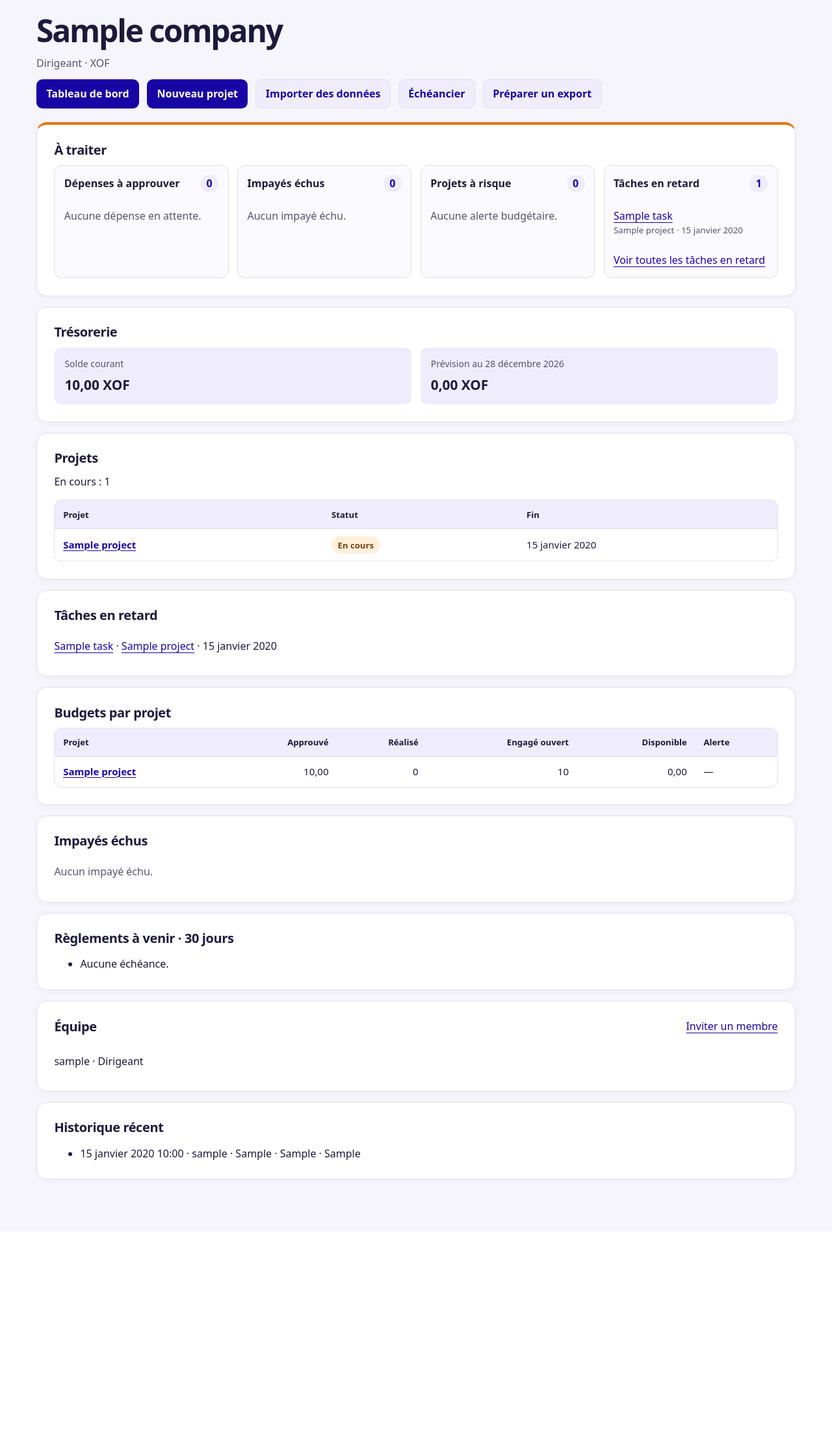
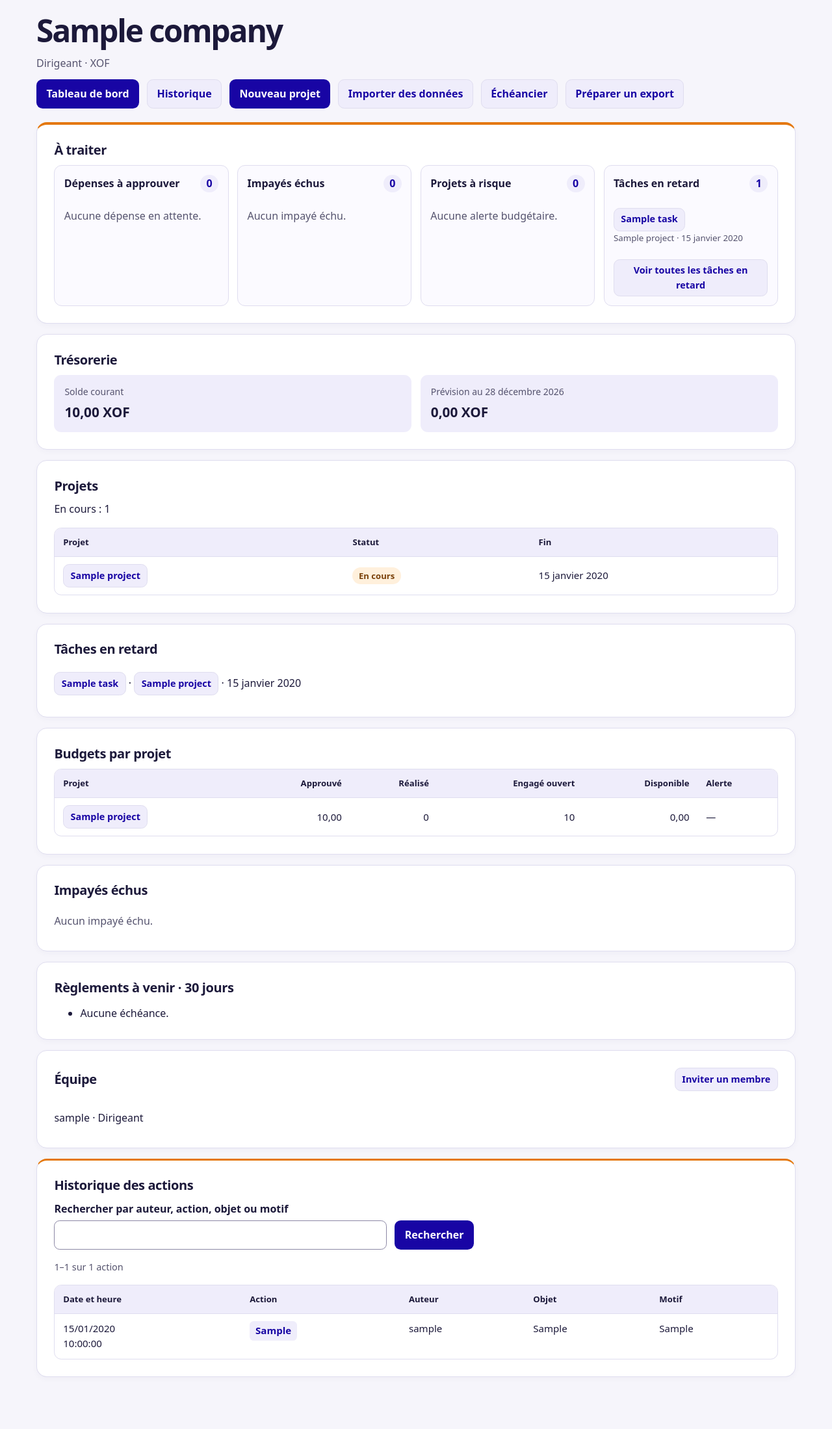
Before and after one commit to 30diaby-arch/amblueo-services, a Django app: page /e/1/ in a window 1280 px wide. Shown: the part 164-2363 px from the top of the page at 65% size. Before the commit the page ends 1984 px from the top, so only its background shows below. Run offline with Django 5.2, Linux system fonts and the light colour scheme; a user stored in the database is signed in; tables that the repository leaves empty hold one stand-in row (values such as "Sample post").

Commit message:
Améliorer les liens et l’historique des actions

```diff
--- a/Backend/pilot/views/companies.py
+++ b/Backend/pilot/views/companies.py
@@ -5,7 +5,9 @@ from datetime import timedelta
 from django.contrib.auth import get_user_model, login
 from django.contrib.auth.decorators import login_required
 from django.core.exceptions import PermissionDenied, ValidationError
+from django.core.paginator import Paginator
 from django.db import transaction
+from django.db.models import Q
 from django.forms import Form
 from django.shortcuts import get_object_or_404, redirect, render
 from django.urls import reverse
@@ -85,9 +87,21 @@ def company(AMBLUEO_UI_REQUETE, AMBLUEO_UI_ENTREPRISE_ID):
             kind=Operation.Kind.EXPENSE, state=Operation.State.SUBMITTED,
         ).select_related("project").order_by("due", "pk")
         AMBLUEO_UI_CTX["cash"] = finance.cash_summary(AMBLUEO_UI_MEMBRE.company)
-        AMBLUEO_UI_CTX["audit_log"] = Audit.objects.filter(
+        AMBLUEO_UI_HISTORIQUE = Audit.objects.filter(
             company_id=AMBLUEO_UI_ENTREPRISE_ID,
-        ).select_related("actor")[:20]
+        ).select_related("actor")
+        AMBLUEO_UI_RECHERCHE = AMBLUEO_UI_REQUETE.GET.get("audit_q", "").strip()
+        if AMBLUEO_UI_RECHERCHE:
+            AMBLUEO_UI_HISTORIQUE = AMBLUEO_UI_HISTORIQUE.filter(
+                Q(actor__username__icontains=AMBLUEO_UI_RECHERCHE)
+                | Q(action__icontains=AMBLUEO_UI_RECHERCHE)
+                | Q(target__icontains=AMBLUEO_UI_RECHERCHE)
+                | Q(reason__icontains=AMBLUEO_UI_RECHERCHE)
+            )
+        AMBLUEO_UI_CTX["audit_query"] = AMBLUEO_UI_RECHERCHE
+        AMBLUEO_UI_CTX["audit_log"] = Paginator(AMBLUEO_UI_HISTORIQUE, 20).get_page(
+            AMBLUEO_UI_REQUETE.GET.get("audit_page"),
+        )
     if AMBLUEO_UI_MEMBRE.role == Role.OWNER:
         AMBLUEO_UI_CTX["team"] = Membership.objects.filter(company_id=AMBLUEO_UI_ENTREPRISE_ID).select_related("user")
         AMBLUEO_UI_PREMIER = next(iter(AMBLUEO_UI_PROJETS), None)
--- a/Frontend/static/pilot/app.css
+++ b/Frontend/static/pilot/app.css
@@ -387,3 +387,59 @@ input[type=checkbox], input[type=radio] { accent-color: var(--AMBLUEO_UI_PRIMAIR
 .dashboard-alert-counts li { background: var(--AMBLUEO_UI_TEINTE); padding: .35rem .6rem; border-radius: .4rem; font-size: .875rem; }
 .dashboard-alert-counts strong { color: var(--AMBLUEO_UI_DANGER); }
 .dashboard-deadlines .dashboard-alerts li { flex-wrap: wrap; }
+
+.button.compact {
+    min-height: 2.25rem;
+    padding: .3rem .65rem;
+    font-size: .9rem;
+    overflow-wrap: anywhere;
+}
+
+.button.compact:hover {
+    background: var(--AMBLUEO_UI_PRIMAIRE);
+    border-color: var(--AMBLUEO_UI_PRIMAIRE);
+    color: var(--AMBLUEO_UI_SURFACE);
+}
+
+.audit-panel {
+    border-top: 3px solid var(--AMBLUEO_UI_ACCENT);
+}
+
+.audit-search {
+    display: flex;
+    flex-wrap: wrap;
+    align-items: end;
+    gap: .75rem;
+    margin-bottom: 1rem;
+}
+
+.audit-search > div:first-child {
+    flex: 1 1 18rem;
+    max-width: 32rem;
+}
+
+.audit-search input { margin: 0; }
+
+.audit-count {
+    color: var(--AMBLUEO_UI_SECONDAIRE);
+    font-size: .9rem;
+}
+
+.audit-table td {
+    vertical-align: top;
+    overflow-wrap: anywhere;
+}
+
+.audit-table time { white-space: nowrap; }
+
+.audit-action {
+    display: inline-block;
+    padding: .2rem .55rem;
+    border-radius: .4rem;
+    background: var(--AMBLUEO_UI_TEINTE);
+    color: var(--AMBLUEO_UI_PRIMAIRE);
+    font-weight: 700;
+}
+
+.audit-reason { white-space: pre-wrap; }
+.audit-pages { margin-top: 1rem; }
--- a/Frontend/templates/pilot/company.html
+++ b/Frontend/templates/pilot/company.html
@@ -1,7 +1,7 @@
 {% extends "pilot/base.html" %}{% block title %}{{ member.company }} · Amblueo Services{% endblock %}{% block content %}
 <nav class="crumb" aria-label="Fil d’Ariane"><a href="{% url 'home' %}">Mes entreprises</a></nav>
 <div class="heading"><div><h1>{{ member.company }}</h1><p>{{ member.get_role_display }} · {{ member.company.currency }}</p></div>
-<div class="actions">{% if can_finance %}<a class="button" href="{% url 'dashboard' member.company_id %}">Tableau de bord</a>{% endif %}{% if can_manage %}<a class="button" href="{% url 'project_new' member.company_id %}">Nouveau projet</a>{% endif %}
+<div class="actions">{% if can_finance %}<a class="button" href="{% url 'dashboard' member.company_id %}">Tableau de bord</a><a class="button secondary" href="#historique">Historique</a>{% endif %}{% if can_manage %}<a class="button" href="{% url 'project_new' member.company_id %}">Nouveau projet</a>{% endif %}
 {% if member.role == "owner" %}<a class="button secondary" href="{% url 'initial_import' member.company_id %}">Importer des données</a>{% endif %}
 {% if can_view_finance %}<a class="button secondary" href="{% url 'schedule' member.company_id %}">Échéancier</a><a class="button secondary" href="{% url 'export' member.company_id %}">Préparer un export</a>{% endif %}</div></div>
 {% include "pilot/company/priorities.html" %}
@@ -11,23 +11,23 @@
 <div class="grid metrics"><div><span>Solde courant</span><strong>{{ cash.current }} {{ member.company.currency }}</strong></div>
 <div><span>Prévision au {{ cash.horizon }}</span><strong>{{ cash.forecast }} {{ member.company.currency }}</strong></div></div>
 {% if cash.forecast < 0 %}<p class="alert">Solde prévisionnel négatif.</p>{% endif %}
-{% else %}<a href="{% url 'opening' member.company_id %}">Initialiser le solde d’ouverture</a>{% endif %}</section>{% endif %}
+{% else %}<a class="button secondary compact" href="{% url 'opening' member.company_id %}">Initialiser le solde d’ouverture</a>{% endif %}</section>{% endif %}
 <section class="panel"><h2 id="projets">Projets</h2><p>En cours : {{ active_count }}</p><div class="table-wrap" tabindex="0" role="region" aria-labelledby="projets"><table><thead><tr><th scope="col">Projet</th><th scope="col">Statut</th><th scope="col">Fin</th></tr></thead><tbody>
-{% for item in projects %}<tr><td><a href="{% url 'project' member.company_id item.pk %}">{{ item.name }}</a></td><td><span class="status" data-state="{{ item.status }}">{{ item.get_status_display }}</span></td><td>{{ item.end }}</td></tr>
-{% empty %}<tr><td class="empty" colspan="3">Aucun projet.{% if can_manage %} <a href="{% url 'project_new' member.company_id %}">Créer un premier projet</a>{% endif %}</td></tr>{% endfor %}</tbody></table></div></section>
+{% for item in projects %}<tr><td><a class="button secondary compact" href="{% url 'project' member.company_id item.pk %}">{{ item.name }}</a></td><td><span class="status" data-state="{{ item.status }}">{{ item.get_status_display }}</span></td><td>{{ item.end }}</td></tr>
+{% empty %}<tr><td class="empty" colspan="3">Aucun projet.{% if can_manage %} <a class="button secondary compact" href="{% url 'project_new' member.company_id %}">Créer un premier projet</a>{% endif %}</td></tr>{% endfor %}</tbody></table></div></section>
 {% if late %}<section class="panel" id="retards"><h2>Tâches en retard</h2><ul class="clean">
-{% for task in late %}<li>{% if can_manage or task.assignee_id == member.pk %}<a href="{% url 'task_edit' member.company_id task.project_id task.pk %}">{{ task.title }}</a>{% else %}{{ task.title }}{% endif %} · <a href="{% url 'project' member.company_id task.project_id %}#tâches">{{ task.project }}</a> · {{ task.end }}</li>{% endfor %}
+{% for task in late %}<li>{% if can_manage or task.assignee_id == member.pk %}<a class="button secondary compact" href="{% url 'task_edit' member.company_id task.project_id task.pk %}">{{ task.title }}</a>{% else %}{{ task.title }}{% endif %} · <a class="button secondary compact" href="{% url 'project' member.company_id task.project_id %}#tâches">{{ task.project }}</a> · {{ task.end }}</li>{% endfor %}
 </ul></section>{% endif %}
 {% if can_view_finance %}
 <section class="panel"><h2 id="budgets-par-projet">Budgets par projet</h2><div class="table-wrap" tabindex="0" role="region" aria-labelledby="budgets-par-projet"><table><thead><tr><th scope="col">Projet</th><th scope="col" class="numeric">Approuvé</th><th scope="col" class="numeric">Réalisé</th><th scope="col" class="numeric">Engagé ouvert</th><th scope="col" class="numeric">Disponible</th><th scope="col">Alerte</th></tr></thead><tbody>
-{% for item, stats in budgets %}<tr><td><a href="{% url 'project' member.company_id item.pk %}#budget">{{ item.name }}</a></td><td class="numeric">{{ stats.approved }}</td><td class="numeric">{{ stats.realized }}</td><td class="numeric">{{ stats.open }}</td><td class="numeric">{{ stats.available }}</td>
+{% for item, stats in budgets %}<tr><td><a class="button secondary compact" href="{% url 'project' member.company_id item.pk %}#budget">{{ item.name }}</a></td><td class="numeric">{{ stats.approved }}</td><td class="numeric">{{ stats.realized }}</td><td class="numeric">{{ stats.open }}</td><td class="numeric">{{ stats.available }}</td>
 <td>{% if stats.available < 0 %}Dépassé{% elif stats.forecast < 0 %}Risque{% else %}—{% endif %}</td></tr>{% empty %}<tr><td class="empty" colspan="6">Aucun projet.</td></tr>{% endfor %}</tbody></table></div></section>
 <section class="panel" id="impayes"><h2>Impayés échus</h2><ul class="clean">
-{% for op, rest in overdue %}<li><a href="{% url 'operation' member.company_id op.pk %}">{{ op.title }}</a> · {{ op.get_kind_display }} · {{ rest }} {{ member.company.currency }} · {{ op.due }}</li>{% empty %}<li class="empty">Aucun impayé échu.</li>{% endfor %}
+{% for op, rest in overdue %}<li><a class="button secondary compact" href="{% url 'operation' member.company_id op.pk %}">{{ op.title }}</a> · {{ op.get_kind_display }} · {{ rest }} {{ member.company.currency }} · {{ op.due }}</li>{% empty %}<li class="empty">Aucun impayé échu.</li>{% endfor %}
 </ul></section>
-<section class="panel"><h2>Règlements à venir · 30 jours</h2><ul>{% for op, rest in due %}{% if rest > 0 %}<li>{{ op.due }} · <a href="{% url 'operation' member.company_id op.pk %}">{{ op.title }}</a> · {{ op.get_kind_display }} · {{ rest }} {{ member.company.currency }}</li>{% endif %}{% empty %}<li>Aucune échéance.</li>{% endfor %}</ul></section>{% endif %}
-{% if member.role == "owner" %}<section class="panel"><div class="heading"><h2>Équipe</h2><a href="{% url 'invite' member.company_id %}">Inviter un membre</a></div>
+<section class="panel"><h2>Règlements à venir · 30 jours</h2><ul>{% for op, rest in due %}{% if rest > 0 %}<li>{{ op.due }} · <a class="button secondary compact" href="{% url 'operation' member.company_id op.pk %}">{{ op.title }}</a> · {{ op.get_kind_display }} · {{ rest }} {{ member.company.currency }}</li>{% endif %}{% empty %}<li>Aucune échéance.</li>{% endfor %}</ul></section>{% endif %}
+{% if member.role == "owner" %}<section class="panel"><div class="heading"><h2>Équipe</h2><a class="button secondary compact" href="{% url 'invite' member.company_id %}">Inviter un membre</a></div>
 <ul class="clean">{% for item in team %}<li>{{ item.user.get_username }} · {{ item.get_role_display }}
 {% if item.active and item.role != "owner" %}<form class="inline" action="{% url 'deactivate' member.company_id item.pk %}" method="post">{% csrf_token %}<button class="quiet">Désactiver</button></form>{% elif not item.active %} · Désactivé{% endif %}</li>{% endfor %}</ul></section>{% endif %}
-{% if can_finance %}<section class="panel"><h2>Historique récent</h2><ul>{% for item in audit_log %}<li>{{ item.date }} · {{ item.actor }} · {{ item.action }} · {{ item.target }}{% if item.reason %} · {{ item.reason }}{% endif %}</li>{% empty %}<li>Aucune décision enregistrée.</li>{% endfor %}</ul></section>{% endif %}
+{% if can_finance %}{% include "pilot/company/history.html" %}{% endif %}
 {% endblock %}
--- /dev/null
+++ b/Frontend/templates/pilot/company/history.html
@@ -0,0 +1,57 @@
+<section class="panel audit-panel" id="historique" aria-labelledby="historique-titre">
+    <h2 id="historique-titre">Historique des actions</h2>
+    <form class="audit-search" method="get" action="#historique">
+        <div>
+            <label for="audit-q">Rechercher par auteur, action, objet ou motif</label>
+            <input id="audit-q" name="audit_q" type="search" value="{{ audit_query }}">
+        </div>
+        <div class="actions">
+            <button type="submit">Rechercher</button>
+            {% if audit_query %}
+                <a class="button secondary" href="{% url 'company' member.company_id %}#historique">Réinitialiser</a>
+            {% endif %}
+        </div>
+    </form>
+    {% if audit_log %}
+        <p class="audit-count">{{ audit_log.start_index }}–{{ audit_log.end_index }} sur {{ audit_log.paginator.count }} action{{ audit_log.paginator.count|pluralize }}</p>
+        <div class="table-wrap" tabindex="0" role="region" aria-labelledby="historique-titre">
+            <table class="audit-table">
+                <thead>
+                    <tr>
+                        <th scope="col">Date et heure</th>
+                        <th scope="col">Action</th>
+                        <th scope="col">Auteur</th>
+                        <th scope="col">Objet</th>
+                        <th scope="col">Motif</th>
+                    </tr>
+                </thead>
+                <tbody>
+                    {% for item in audit_log %}
+                        <tr>
+                            <td><time datetime="{{ item.date|date:'c' }}">{{ item.date|date:"d/m/Y" }}<br>{{ item.date|date:"H:i:s" }}</time></td>
+                            <td><span class="audit-action">{{ item.action }}</span></td>
+                            <td>{{ item.actor.get_username }}</td>
+                            <td>{{ item.target }}</td>
+                            <td class="audit-reason">{{ item.reason|default:"—" }}</td>
+                        </tr>
+                    {% endfor %}
+                </tbody>
+            </table>
+        </div>
+        {% if audit_log.has_other_pages %}
+            <nav class="actions audit-pages" aria-label="Pages de l’historique">
+                {% if audit_log.has_previous %}
+                    <a class="button secondary" href="{% querystring audit_page=audit_log.previous_page_number %}#historique">Page précédente</a>
+                {% endif %}
+                <span>Page {{ audit_log.number }} sur {{ audit_log.paginator.num_pages }}</span>
+                {% if audit_log.has_next %}
+                    <a class="button secondary" href="{% querystring audit_page=audit_log.next_page_number %}#historique">Page suivante</a>
+                {% endif %}
+            </nav>
+        {% endif %}
+    {% elif audit_query %}
+        <p class="empty">Aucune action ne correspond à cette recherche.</p>
+    {% else %}
+        <p class="empty">Aucune action enregistrée.</p>
+    {% endif %}
+</section>
--- a/Frontend/templates/pilot/company/priorities.html
+++ b/Frontend/templates/pilot/company/priorities.html
@@ -6,14 +6,14 @@
             <h3>Dépenses à approuver <span class="count">{{ pending_expenses|length }}</span></h3>
             <ul class="clean">
                 {% for item in pending_expenses|slice:":3" %}
-                <li><a href="{% url 'change_state' member.company_id item.pk 'approve' %}">{{ item.title }}</a>
+                <li><a class="button secondary compact" href="{% url 'change_state' member.company_id item.pk 'approve' %}">{{ item.title }}</a>
                     <small>{{ item.project }} · {{ item.amount }} {{ member.company.currency }} · {{ item.due }}</small></li>
                 {% empty %}<li class="empty">Aucune dépense en attente.</li>{% endfor %}
             </ul>
             {% if pending_expenses|length > 3 %}
             <details><summary>Autres dépenses à approuver</summary><ul class="clean">
                 {% for item in pending_expenses|slice:"3:" %}
-                <li><a href="{% url 'change_state' member.company_id item.pk 'approve' %}">{{ item.title }}</a>
+                <li><a class="button secondary compact" href="{% url 'change_state' member.company_id item.pk 'approve' %}">{{ item.title }}</a>
                     <small>{{ item.project }} · {{ item.amount }} {{ member.company.currency }} · {{ item.due }}</small></li>
                 {% endfor %}
             </ul></details>
@@ -25,21 +25,21 @@
             <h3>Impayés échus <span class="count">{{ overdue|length }}</span></h3>
             <ul class="clean">
                 {% for item, rest in overdue|slice:":3" %}
-                <li><a href="{% url 'operation' member.company_id item.pk %}">{{ item.title }}</a>
+                <li><a class="button secondary compact" href="{% url 'operation' member.company_id item.pk %}">{{ item.title }}</a>
                     <small>{{ item.get_kind_display }} · {{ rest }} {{ member.company.currency }} · {{ item.due }}</small></li>
                 {% empty %}<li class="empty">Aucun impayé échu.</li>{% endfor %}
             </ul>
-            {% if overdue %}<a href="#impayes">Voir tous les impayés</a>{% endif %}
+            {% if overdue %}<a class="button secondary compact" href="#impayes">Voir tous les impayés</a>{% endif %}
         </div>
         <div class="priority-card">
             <h3>Projets à risque <span class="count">{{ risk_projects|length }}</span></h3>
             <ul class="clean">
                 {% for item, stats in risk_projects|slice:":3" %}
-                <li><a href="{% url 'project' member.company_id item.pk %}#budget">{{ item.name }}</a>
+                <li><a class="button secondary compact" href="{% url 'project' member.company_id item.pk %}#budget">{{ item.name }}</a>
                     <small>{% if stats.available < 0 %}Budget dépassé{% else %}Risque de dépassement{% endif %}</small></li>
                 {% empty %}<li class="empty">Aucune alerte budgétaire.</li>{% endfor %}
             </ul>
-            {% if risk_projects %}<a href="#budgets-par-projet">Voir les budgets</a>{% endif %}
+            {% if risk_projects %}<a class="button secondary compact" href="#budgets-par-projet">Voir les budgets</a>{% endif %}
         </div>
         {% endif %}
         <div class="priority-card">
@@ -48,15 +48,15 @@
                 {% for task in late|slice:":3" %}
                 <li>
                     {% if can_manage or task.assignee_id == member.pk %}
-                    <a href="{% url 'task_edit' member.company_id task.project_id task.pk %}">{{ task.title }}</a>
+                    <a class="button secondary compact" href="{% url 'task_edit' member.company_id task.project_id task.pk %}">{{ task.title }}</a>
                     {% else %}
-                    <a href="{% url 'project' member.company_id task.project_id %}#tâches">{{ task.title }}</a>
+                    <a class="button secondary compact" href="{% url 'project' member.company_id task.project_id %}#tâches">{{ task.title }}</a>
                     {% endif %}
                     <small>{{ task.project }} · {{ task.end }}</small>
                 </li>
                 {% empty %}<li class="empty">Aucune tâche en retard.</li>{% endfor %}
             </ul>
-            {% if late %}<a href="#retards">Voir toutes les tâches en retard</a>{% endif %}
+            {% if late %}<a class="button secondary compact" href="#retards">Voir toutes les tâches en retard</a>{% endif %}
         </div>
     </div>
 </section>
--- a/Frontend/templates/pilot/company/setup.html
+++ b/Frontend/templates/pilot/company/setup.html
@@ -4,18 +4,18 @@
         <li>
             <strong>Créer un premier projet</strong>
             {% if setup.project %}<span>Terminé</span>
-            {% else %}<a href="{% url 'project_new' member.company_id %}">Créer le projet</a>{% endif %}
+            {% else %}<a class="button secondary compact" href="{% url 'project_new' member.company_id %}">Créer le projet</a>{% endif %}
         </li>
         <li>
             <strong>Définir et approuver un budget</strong>
             {% if setup.budget_done %}<span>Terminé</span>
-            {% elif setup.budget_project %}<a href="{% url 'project' member.company_id setup.budget_project.pk %}#budget">Ouvrir le budget</a>
+            {% elif setup.budget_project %}<a class="button secondary compact" href="{% url 'project' member.company_id setup.budget_project.pk %}#budget">Ouvrir le budget</a>
             {% else %}<span>Après la création du projet</span>{% endif %}
         </li>
         <li>
             <strong>Initialiser la trésorerie</strong>
             {% if setup.cash_done %}<span>Terminé</span>
-            {% else %}<a href="{% url 'opening' member.company_id %}">Saisir le solde d’ouverture</a>{% endif %}
+            {% else %}<a class="button secondary compact" href="{% url 'opening' member.company_id %}">Saisir le solde d’ouverture</a>{% endif %}
         </li>
     </ol>
 </section>
--- a/Frontend/templates/pilot/initial_import.html
+++ b/Frontend/templates/pilot/initial_import.html
@@ -5,7 +5,7 @@
 <h1>Importer des données</h1>
 <section class="panel">
     <p>Reprenez des projets, des budgets approuvés et des créances ou factures encore ouvertes en {{ member.company.currency }}.</p>
-    <a href="?modele=1">Télécharger le modèle CSV</a>
+    <a class="button secondary compact" href="?modele=1">Télécharger le modèle CSV</a>
     <details>
         <summary>Remplir le modèle</summary>
         <ul>
@@ -20,7 +20,7 @@
     {% if errors %}<ul class="errorlist" role="alert">{% for error in errors %}<li>{{ error }}</li>{% endfor %}</ul>{% endif %}
     {% if imported != None %}
     <p role="status">{{ imported }} ligne{{ imported|pluralize }} importée{{ imported|pluralize }}. {{ skipped }} déjà présente{{ skipped|pluralize }}.
-        <a href="{% url 'schedule' member.company_id %}">Ouvrir l’échéancier</a></p>
+        <a class="button secondary compact" href="{% url 'schedule' member.company_id %}">Ouvrir l’échéancier</a></p>
     {% endif %}
     <form method="post" enctype="multipart/form-data">
         {% csrf_token %}
--- a/Frontend/templates/pilot/operation.html
+++ b/Frontend/templates/pilot/operation.html
@@ -3,8 +3,8 @@
 <section class="panel"><div class="heading"><div><h1>{{ op.title }}</h1><p>{{ op.get_kind_display }} · {{ op.category }} · {{ op.get_state_display }} · échéance {{ op.due }}</p></div><strong class="amount">{{ op.amount }} {{ member.company.currency }}</strong></div>
 {% if op.state == "approved" %}<div class="grid metrics">{% if op.kind == "expense" %}<div><span>Réalisé</span><strong>{{ balances.0 }}</strong></div>{% endif %}<div><span>Réglé</span><strong>{{ balances.1 }}</strong></div><div><span>Restant exigible</span><strong>{{ balances.2 }}</strong></div></div>{% endif %}
 <p>Client ou fournisseur : {{ op.counterparty|default:"Non renseigné" }} · Référence : {{ op.external_reference|default:"Non renseignée" }}
-{% if can_finance %} · <a href="{% url 'operation_reference' member.company_id op.pk %}">Modifier le tiers et la référence</a>{% endif %}</p>
-{% if op.evidence %}<p><a href="{% url 'attachment' member.company_id op.pk %}">Télécharger le justificatif</a></p>{% endif %}
+{% if can_finance %} · <a class="button secondary compact" href="{% url 'operation_reference' member.company_id op.pk %}">Modifier le tiers et la référence</a>{% endif %}</p>
+{% if op.evidence %}<p><a class="button secondary compact" href="{% url 'attachment' member.company_id op.pk %}">Télécharger le justificatif</a></p>{% endif %}
 <div class="actions">
 {% if op.state == "draft" and can_submit %}<a class="button" href="{% url 'change_state' member.company_id op.pk 'submit' %}">Soumettre</a>{% endif %}
 {% if can_finance and op.state == "submitted" %}<a class="button" href="{% url 'change_state' member.company_id op.pk 'approve' %}">Approuver</a><a class="button danger" href="{% url 'change_state' member.company_id op.pk 'reject' %}">Rejeter</a>{% endif %}
@@ -14,5 +14,5 @@
 <a class="button danger" href="{% url 'change_state' member.company_id op.pk 'cancel' %}">Annuler l’opération</a>{% endif %}</div></section>
 <section class="panel"><h2 id="écritures">Écritures</h2><div class="table-wrap" tabindex="0" role="region" aria-labelledby="écritures"><table><thead><tr><th scope="col">Date</th><th scope="col">Type</th><th scope="col" class="numeric">Montant</th><th scope="col">Action</th></tr></thead><tbody>
 {% for item in postings %}<tr><td>{{ item.date }}</td><td>{{ item.get_kind_display }}</td><td class="numeric">{{ item.amount }}</td><td>
-{% if item.void %}Annulée{% elif can_finance %}<a href="{% url 'posting_void' member.company_id op.pk item.pk %}">Corriger</a>{% endif %}</td></tr>
+{% if item.void %}Annulée{% elif can_finance %}<a class="button secondary compact" href="{% url 'posting_void' member.company_id op.pk item.pk %}">Corriger</a>{% endif %}</td></tr>
 {% empty %}<tr><td class="empty" colspan="4">Aucune écriture.</td></tr>{% endfor %}</tbody></table></div></section>{% endblock %}
```
Also changed, not shown: Backend/pilot/tests.py (+20 -0 lines), Frontend/templates/pilot/dashboard.html (+12 -12 lines), Frontend/templates/pilot/project.html (+4 -4 lines), Frontend/templates/pilot/schedule.html (+5 -5 lines).
